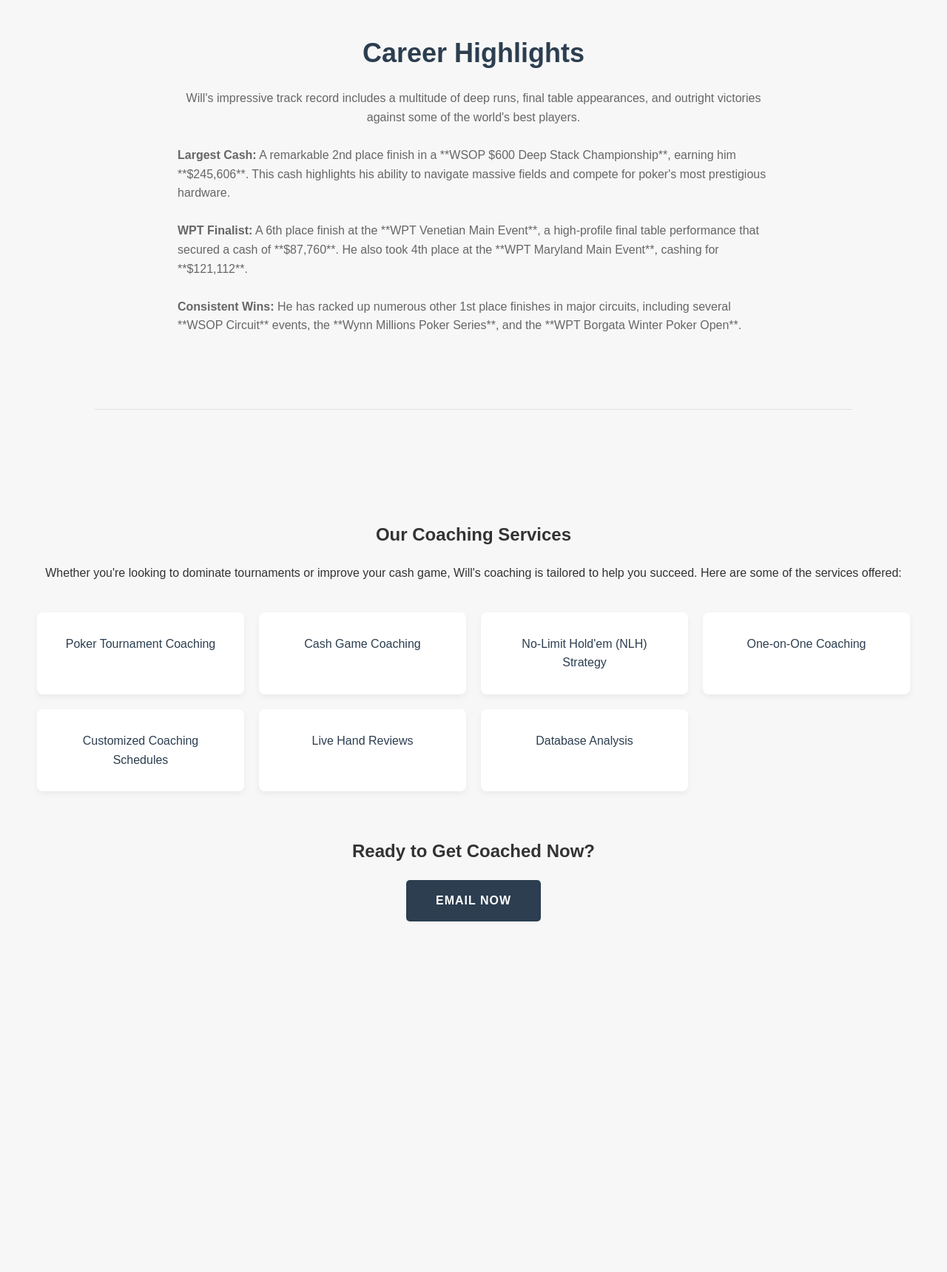
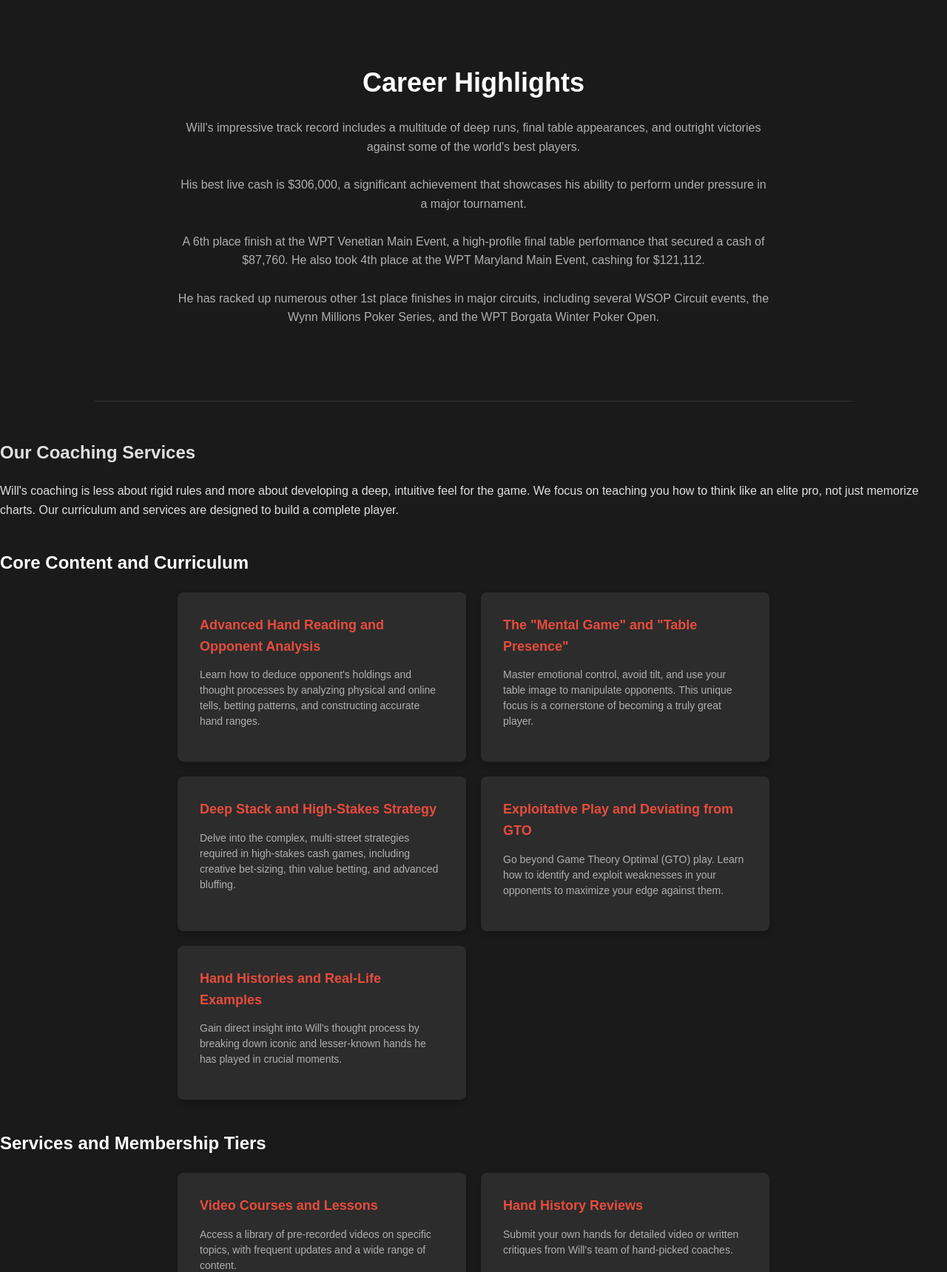
Before and after one commit to WillGivensCoaching/CoachingIntake, a plain HTML site: page index.html in a window 1280 px wide. Shown: the part 1080-2800 px from the top of the page at 74% size. Before the commit the page ends 2406 px from the top, so only its background shows below. Drawn offline with Linux system fonts and the light colour scheme.

Commit message:
Update index.html

```diff
--- a/index.html
+++ b/index.html
@@ -10,9 +10,24 @@
             font-family: 'Montserrat', sans-serif;
             margin: 0;
             padding: 0;
-            background-color: #f7f7f7; /* Light gray background for a clean look */
-            color: #333333;
+            background-color: #1a1a1a;
+            color: #e0e0e0;
             line-height: 1.6;
+        }
+
+        /* Top Banner */
+        .top-banner {
+            background-color: #000000;
+            color: #e74c3c;
+            text-align: center;
+            padding: 10px;
+            font-size: 16px;
+            font-weight: 600;
+            position: fixed;
+            width: 100%;
+            top: 0;
+            z-index: 1001;
+            box-sizing: border-box;
         }
 
         /* Header and Navigation */
@@ -21,22 +36,22 @@
             justify-content: space-between;
             align-items: center;
             padding: 20px 50px;
-            background-color: #ffffff;
+            background-color: #000000;
             position: fixed;
             width: 100%;
-            top: 0;
+            top: 40px; /* Adjusted to sit below the new top banner */
             z-index: 1000;
-            box-shadow: 0 2px 5px rgba(0, 0, 0, 0.05); /* Subtle shadow for depth */
+            box-shadow: 0 2px 5px rgba(255, 255, 255, 0.05);
             box-sizing: border-box;
         }
         .header .logo {
             font-size: 28px;
             font-weight: 700;
-            color: #2c3e50; /* A dark, professional blue-gray */
+            color: #e74c3c;
             letter-spacing: 1px;
         }
         .header .nav a {
-            color: #555555;
+            color: #d0d0d0;
             text-decoration: none;
             margin-left: 30px;
             font-weight: 500;
@@ -44,12 +59,12 @@
             text-transform: uppercase;
         }
         .header .nav a:hover {
-            color: #7f8c8d; /* A soft accent color on hover */
+            color: #e74c3c;
         }
 
         /* Main Content Section */
         .content-section {
-            padding: 120px 50px 50px;
+            padding: 160px 50px 50px; /* Adjusted to accommodate both headers */
             max-width: 1200px;
             margin: auto;
             display: grid;
@@ -61,7 +76,7 @@
         /* Left Content - Text and CTA */
         .text-content h1 {
             font-size: 48px;
-            color: #2c3e50;
+            color: #ffffff;
             margin-bottom: 20px;
             line-height: 1.2;
             font-weight: 700;
@@ -69,7 +84,7 @@
         .text-content p {
             font-size: 18px;
             line-height: 1.8;
-            color: #666666;
+            color: #b0b0b0;
             margin-bottom: 40px;
         }
 
@@ -78,14 +93,14 @@
             width: 100%;
             height: auto;
             border-radius: 10px;
-            box-shadow: 0 10px 20px rgba(0, 0, 0, 0.1);
+            box-shadow: 0 10px 20px rgba(0, 0, 0, 0.3);
         }
 
         /* Call-to-Action (CTA) Button */
         .cta-button {
             display: inline-block;
             padding: 15px 40px;
-            background-color: #2c3e50;
+            background-color: #e74c3c;
             color: #ffffff;
             text-decoration: none;
             font-weight: bold;
@@ -95,69 +110,89 @@
             letter-spacing: 1px;
         }
         .cta-button:hover {
-            background-color: #34495e;
+            background-color: #c0392b;
             transform: translateY(-3px);
         }
 
-        /* Subsequent sections for a scrolling site */
+        /* General Section Styling */
         .section-separator {
             height: 1px;
-            background-color: #e0e0e0;
+            background-color: #333333;
             margin: 50px auto;
             max-width: 80%;
         }
-        .next-section {
+        .section {
             padding: 50px;
             max-width: 1200px;
             margin: auto;
             text-align: center;
         }
-        .next-section h2 {
+        .section h2 {
             font-size: 36px;
-            color: #2c3e50;
+            color: #ffffff;
             margin-bottom: 20px;
         }
-        .next-section p {
+        .section p {
             font-size: 16px;
-            color: #666666;
+            color: #b0b0b0;
             max-width: 800px;
             margin: auto;
         }
 
         /* Coaching Services Section Styling */
-        .services-section {
-            padding: 80px 50px;
-            max-width: 1200px;
-            margin: auto;
-            text-align: center;
+        .services-section h3 {
+            font-size: 24px;
+            color: #ffffff;
+            margin-top: 40px;
+            margin-bottom: 20px;
         }
 
-        .services-list {
+        .services-list, .tiers-list {
             list-style: none;
             padding: 0;
+            text-align: left;
+            max-width: 800px;
+            margin: auto;
             display: grid;
-            grid-template-columns: repeat(auto-fit, minmax(250px, 1fr));
+            grid-template-columns: repeat(auto-fit, minmax(300px, 1fr));
             gap: 20px;
-            margin-top: 40px;
         }
-
-        .services-list li {
-            background-color: #ffffff;
+        .services-list li, .tiers-list li {
+            background-color: #2c2c2c;
             padding: 30px;
             border-radius: 8px;
-            box-shadow: 0 4px 8px rgba(0, 0, 0, 0.05);
+            box-shadow: 0 4px 8px rgba(0, 0, 0, 0.2);
             font-weight: 500;
-            color: #2c3e50;
+            color: #e0e0e0;
             transition: transform 0.2s;
         }
-
-        .services-list li:hover {
+        .services-list li:hover, .tiers-list li:hover {
             transform: translateY(-5px);
         }
 
+        .services-list strong, .tiers-list strong {
+            display: block;
+            font-size: 18px;
+            margin-bottom: 10px;
+            color: #e74c3c;
+        }
+        .services-list p, .tiers-list p {
+            font-size: 14px;
+            color: #b0b0b0;
+            line-height: 1.5;
+        }
+
+        .email-cta {
+            padding-top: 50px;
+            text-align: center;
+        }
     </style>
 </head>
 <body>
+
+    <div class="top-banner">
+        I want to help you win a bracelet!
+    </div>
 
     <header class="header">
         <div class="logo">Will Givens</div>
@@ -182,50 +217,94 @@
 
         <div class="section-separator"></div>
 
-        <section id="about" class="next-section">
+        <section id="about" class="section">
             <h2>About Will Givens</h2>
             <p>Will Givens is a decorated poker professional with a career spanning over a decade, amassing over $3.3 million in live tournament earnings. His journey is marked by an unwavering dedication to the game and a consistent ability to perform at the highest level. From the high-stakes tables in Las Vegas to major tours across the United States, Will has demonstrated the skill, discipline, and strategic mindset required to dominate the felt, making him an ideal coach for players looking to elevate their game.</p>
         </section>
 
         <div class="section-separator"></div>
 
-        <section class="next-section">
+        <section class="section">
             <h2>Career Highlights</h2>
             <p>
                 Will's impressive track record includes a multitude of deep runs, final table appearances, and outright victories against some of the world's best players.
             </p>
             <br>
             <p style="text-align: left; max-width: 800px; margin: auto;">
-                <strong>Largest Cash:</strong> A remarkable 2nd place finish in a **WSOP $600 Deep Stack Championship**, earning him **$245,606**. This cash highlights his ability to navigate massive fields and compete for poker's most prestigious hardware.
-            </p>
-            <br>
-            <p style="text-align: left; max-width: 800px; margin: auto;">
-                <strong>WPT Finalist:</strong> A 6th place finish at the **WPT Venetian Main Event**, a high-profile final table performance that secured a cash of **$87,760**. He also took 4th place at the **WPT Maryland Main Event**, cashing for **$121,112**.
-            </p>
-            <br>
-            <p style="text-align: left; max-width: 800px; margin: auto;">
-                <strong>Consistent Wins:</strong> He has racked up numerous other 1st place finishes in major circuits, including several **WSOP Circuit** events, the **Wynn Millions Poker Series**, and the **WPT Borgata Winter Poker Open**.
+                <p>
+                    His best live cash is $306,000, a significant achievement that showcases his ability to perform under pressure in a major tournament.
+                </p>
+                <br>
+                <p>
+                    A 6th place finish at the WPT Venetian Main Event, a high-profile final table performance that secured a cash of $87,760. He also took 4th place at the WPT Maryland Main Event, cashing for $121,112.
+                </p>
+                <br>
+                <p>
+                    He has racked up numerous other 1st place finishes in major circuits, including several WSOP Circuit events, the Wynn Millions Poker Series, and the WPT Borgata Winter Poker Open.
+                </p>
             </p>
         </section>
 
         <div class="section-separator"></div>
-
         <section id="coaching-services" class="services-section">
             <h2>Our Coaching Services</h2>
-            <p>Whether you're looking to dominate tournaments or improve your cash game, Will's coaching is tailored to help you succeed. Here are some of the services offered:</p>
+            <p>Will's coaching is less about rigid rules and more about developing a deep, intuitive feel for the game. We focus on teaching you how to think like an elite pro, not just memorize charts. Our curriculum and services are designed to build a complete player.</p>
+
+            <h3>Core Content and Curriculum</h3>
             <ul class="services-list">
-                <li>Poker Tournament Coaching</li>
-                <li>Cash Game Coaching</li>
-                <li>No-Limit Hold'em (NLH) Strategy</li>
-                <li>One-on-One Coaching</li>
-                <li>Customized Coaching Schedules</li>
-                <li>Live Hand Reviews</li>
-                <li>Database Analysis</li>
+                <li>
+                    <strong>Advanced Hand Reading and Opponent Analysis</strong>
+                    <p>Learn how to deduce opponent's holdings and thought processes by analyzing physical and online tells, betting patterns, and constructing accurate hand ranges.</p>
+                </li>
+                <li>
+                    <strong>The "Mental Game" and "Table Presence"</strong>
+                    <p>Master emotional control, avoid tilt, and use your table image to manipulate opponents. This unique focus is a cornerstone of becoming a truly great player.</p>
+                </li>
+                <li>
+                    <strong>Deep Stack and High-Stakes Strategy</strong>
+                    <p>Delve into the complex, multi-street strategies required in high-stakes cash games, including creative bet-sizing, thin value betting, and advanced bluffing.</p>
+                </li>
+                <li>
+                    <strong>Exploitative Play and Deviating from GTO</strong>
+                    <p>Go beyond Game Theory Optimal (GTO) play. Learn how to identify and exploit weaknesses in your opponents to maximize your edge against them.</p>
+                </li>
+                <li>
+                    <strong>Hand Histories and Real-Life Examples</strong>
+                    <p>Gain direct insight into Will's thought process by breaking down iconic and lesser-known hands he has played in crucial moments.</p>
+                </li>
             </ul>
-            <br>
-            <h2>Ready to Get Coached Now?</h2>
-            <a href="mailto:welcome@willgivens.com" class="cta-button">Email Now</a>
+
+            <h3>Services and Membership Tiers</h3>
+            <ul class="tiers-list">
+                <li>
+                    <strong>Video Courses and Lessons</strong>
+                    <p>Access a library of pre-recorded videos on specific topics, with frequent updates and a wide range of content.</p>
+                </li>
+                <li>
+                    <strong>Hand History Reviews</strong>
+                    <p>Submit your own hands for detailed video or written critiques from Will's team of hand-picked coaches.</p>
+                </li>
+                <li>
+                    <strong>Community Forums and Discussion Boards</strong>
+                    <p>Join a private community to discuss hands, share strategies, and interact with coaches and other students.</p>
+                </li>
+                <li>
+                    <strong>Personalized 1-on-1 Coaching</strong>
+                    <p>The most exclusive tier for serious players, offering private sessions with Will Givens himself.</p>
+                </li>
+                <li>
+                    <strong>Drills and Quizzes</strong>
+                    <p>Practice and internalize concepts with interactive tools like a hand reading trainer, quizzes on specific situations, and pre-flop range quizzes.</p>
+                </li>
+            </ul>
+
+            <div class="email-cta">
+                <h2>Ready to Start Your Journey to Greatness?</h2>
+                <a href="mailto:welcome@willgivens.com" class="cta-button">Email Now</a>
+            </div>
         </section>
+
     </main>
+
 </body>
 </html>
```
